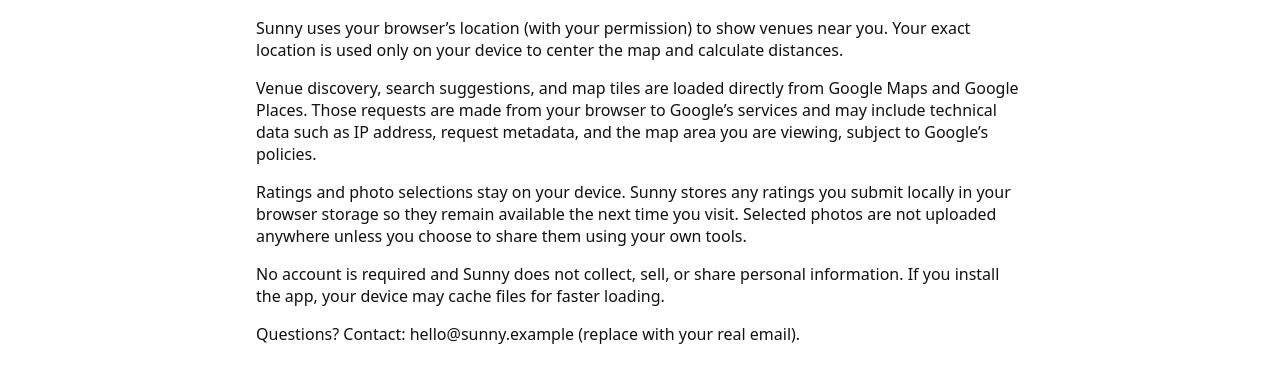
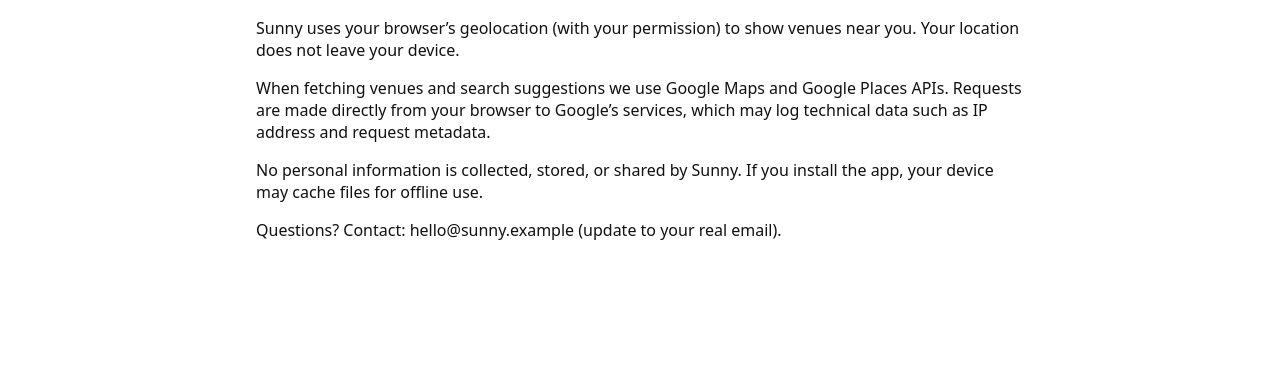
Before and after one commit to RichardCareJobs/sunny, a plain HTML site: page privacy.html in a window 1280 px wide. Shown: the part 116-498 px from the top of the page. Drawn offline with Linux system fonts and the light colour scheme.

Commit message:
Revert "Avoid caching empty Places tiles, refine Places fallback/types and update privacy copy"

```diff
--- a/privacy.html
+++ b/privacy.html
@@ -14,11 +14,10 @@
   </div>
   <main style="padding:1rem; max-width: 800px; margin: 0 auto;">
     <h2>Privacy</h2>
-    <p>Sunny uses your browser’s location (with your permission) to show venues near you. Your exact location is used only on your device to center the map and calculate distances.</p>
-    <p>Venue discovery, search suggestions, and map tiles are loaded directly from Google Maps and Google Places. Those requests are made from your browser to Google’s services and may include technical data such as IP address, request metadata, and the map area you are viewing, subject to Google’s policies.</p>
-    <p>Ratings and photo selections stay on your device. Sunny stores any ratings you submit locally in your browser storage so they remain available the next time you visit. Selected photos are not uploaded anywhere unless you choose to share them using your own tools.</p>
-    <p>No account is required and Sunny does not collect, sell, or share personal information. If you install the app, your device may cache files for faster loading.</p>
-    <p>Questions? Contact: hello@sunny.example (replace with your real email).</p>
+    <p>Sunny uses your browser’s geolocation (with your permission) to show venues near you. Your location does not leave your device.</p>
+    <p>When fetching venues and search suggestions we use Google Maps and Google Places APIs. Requests are made directly from your browser to Google’s services, which may log technical data such as IP address and request metadata.</p>
+    <p>No personal information is collected, stored, or shared by Sunny. If you install the app, your device may cache files for offline use.</p>
+    <p>Questions? Contact: hello@sunny.example (update to your real email).</p>
   </main>
 </body>
 </html>
```
Also changed, not shown: app.js (+5 -7 lines).
